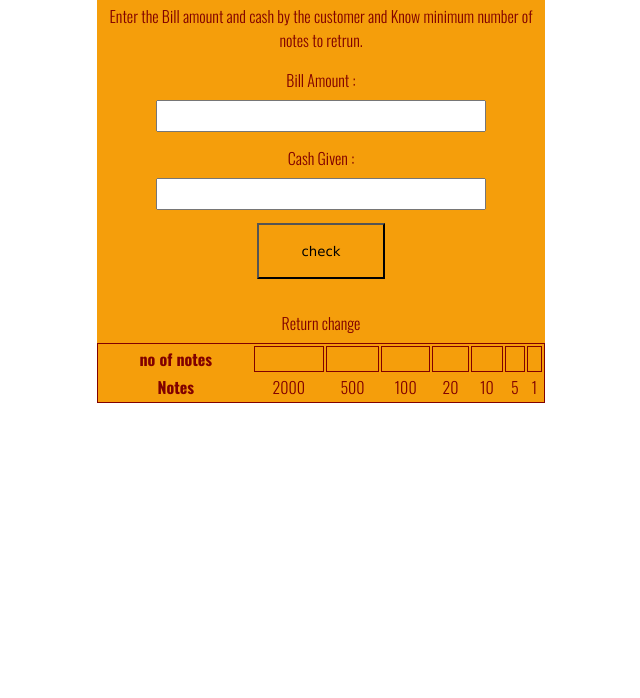
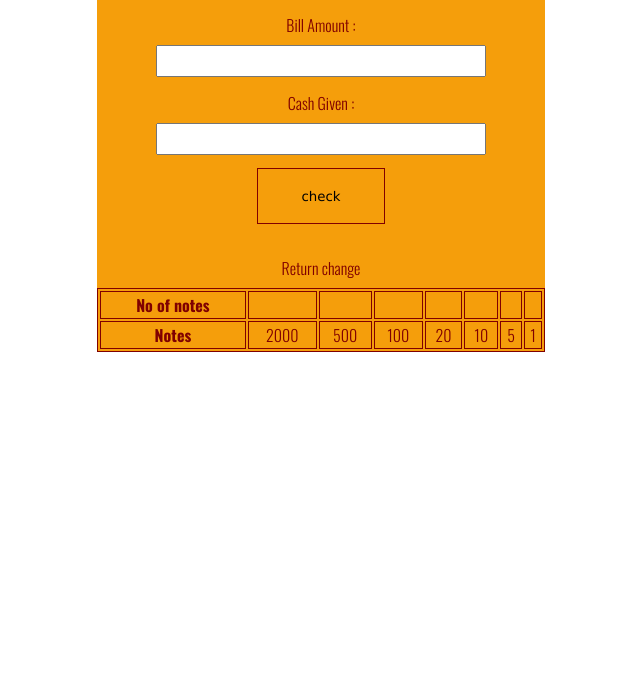
Before and after one commit to AllanSam-codes/Cash-Register, a plain HTML site: page index.html in a window 1280 px wide. Shown: the part 102-800 px from the top of the page, without its empty margins (319-959 px from the left). Drawn offline with nearby package versions, Linux system fonts and the light colour scheme.

Commit message:
change some styles

```diff
--- a/index.html
+++ b/index.html
@@ -14,15 +14,15 @@
         <h1 class="heading">Cash Register Manager</h1>
         <p class="descrpition">Enter the Bill amount and cash by the customer and Know minimum number of notes to retrun.</p>
         <label for="bill-amount">Bill Amount :</label>
-        <input id="bill-amount" type="text" />
+        <input id="bill-amount" type="number" />
         <label for="cash-given">Cash Given :</label>
-        <input id="cash-given" type="text" />
+        <input id="cash-given" type="number" />
         <button id="check-button">check</button>
         <p id="error-message"></p>
         <table class="change-table">
             <caption class="change">Return change</caption>
             <tr>
-                <th>no of notes</th>
+                <th>No of notes</th>
                 <td class="no-of-notes"></td>
                 <td class="no-of-notes"></td>
                 <td class="no-of-notes"></td>
--- a/style.css
+++ b/style.css
@@ -7,6 +7,16 @@
 body {
     margin: 0;
     font-family: 'Oswald', sans-serif;
+}
+
+h1 {
+    margin: auto;
+}
+
+.descrpition {
+    font-size: medium;
+    font-weight: 400;
+    font-family: 'Courier New', Courier, monospace;
 }
 
 .container {
@@ -39,9 +49,10 @@ body {
 #check-button {
     width: 8rem;
     height: 7vh;
-    padding: 0.5rem;
+    /*padding: 0.5rem;*/
     margin: auto;
     background-color: var(--primary-color);
+    border: 1px solid maroon;
     font-family: Verdana, Geneva;
 }
 
@@ -53,13 +64,10 @@ body {
     border: 1px solid maroon;
 }
 
-.no-of-notes {
+td {
     border: 1px solid maroon;
 }
 
-
-/*
-.change {
-    margin: auto;
-    padding: 1em;
-}*/
+th {
+    border: 1px solid maroon;
+}
```
